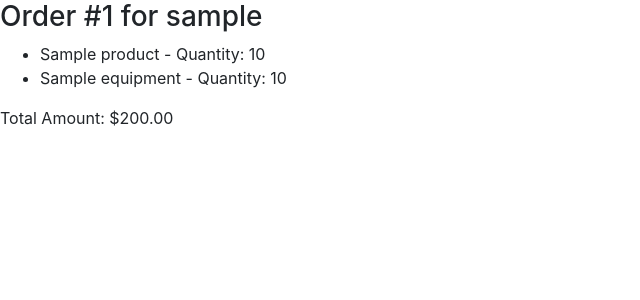
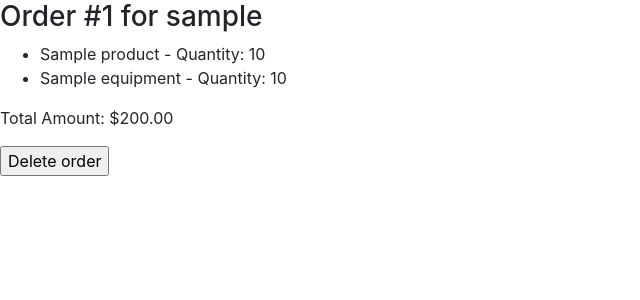
Before and after one commit to Szymqn/ProConstruct, a Django app: page /seller/orders_manage/ in a window 1280 px wide. Shown: the part 56-356 px from the top of the page, without its empty margins (0-640 px from the left). Run offline with Django 5.2, Linux system fonts and the light colour scheme; a user stored in the database is signed in; tables that the repository leaves empty hold one stand-in row (values such as "Sample post").

Commit message:
Added order delete

```diff
--- a/seller/views.py
+++ b/seller/views.py
@@ -1,4 +1,4 @@
-from django.shortcuts import render
+from django.shortcuts import render, redirect
 from django.contrib.auth.decorators import user_passes_test, login_required
 from base.models import Order, OrderProduct, OrderEquipment
 
@@ -6,6 +6,16 @@ from base.models import Order, OrderProduct, OrderEquipment
 @login_required()
 @user_passes_test(lambda u: u.is_staff)
 def orders_manage(request):
+    if request.method == 'POST':
+        order_id = request.POST.get('order_id_to_delete')
+        if order_id:
+            try:
+                order_to_delete = Order.objects.get(pk=order_id)
+                order_to_delete.delete()
+                return redirect('orders_manage')
+            except Order.DoesNotExist:
+                pass
+
     orders = Order.objects.all()
 
     order_data = []
--- a/templates/seller/orders_manage.html
+++ b/templates/seller/orders_manage.html
@@ -11,5 +11,10 @@
         {% endfor %}
     </ul>
     <p>Total Amount: ${{ order_info.total_amount }}</p>
+    <form method="post" action="{% url 'orders_manage' %}">
+        {% csrf_token %}
+        <input type="hidden" name="order_id_to_delete" value="{{ order_info.order.id }}">
+        <input type="submit" value="Delete order">
+    </form>
     {% endfor %}
 {% endblock %}
```
Also changed, not shown: templates/base/cart.html (+1 -6 lines), base/migrations/0001_initial.py, base/migrations/0002_initial.py, users/migrations/0001_initial.py.
